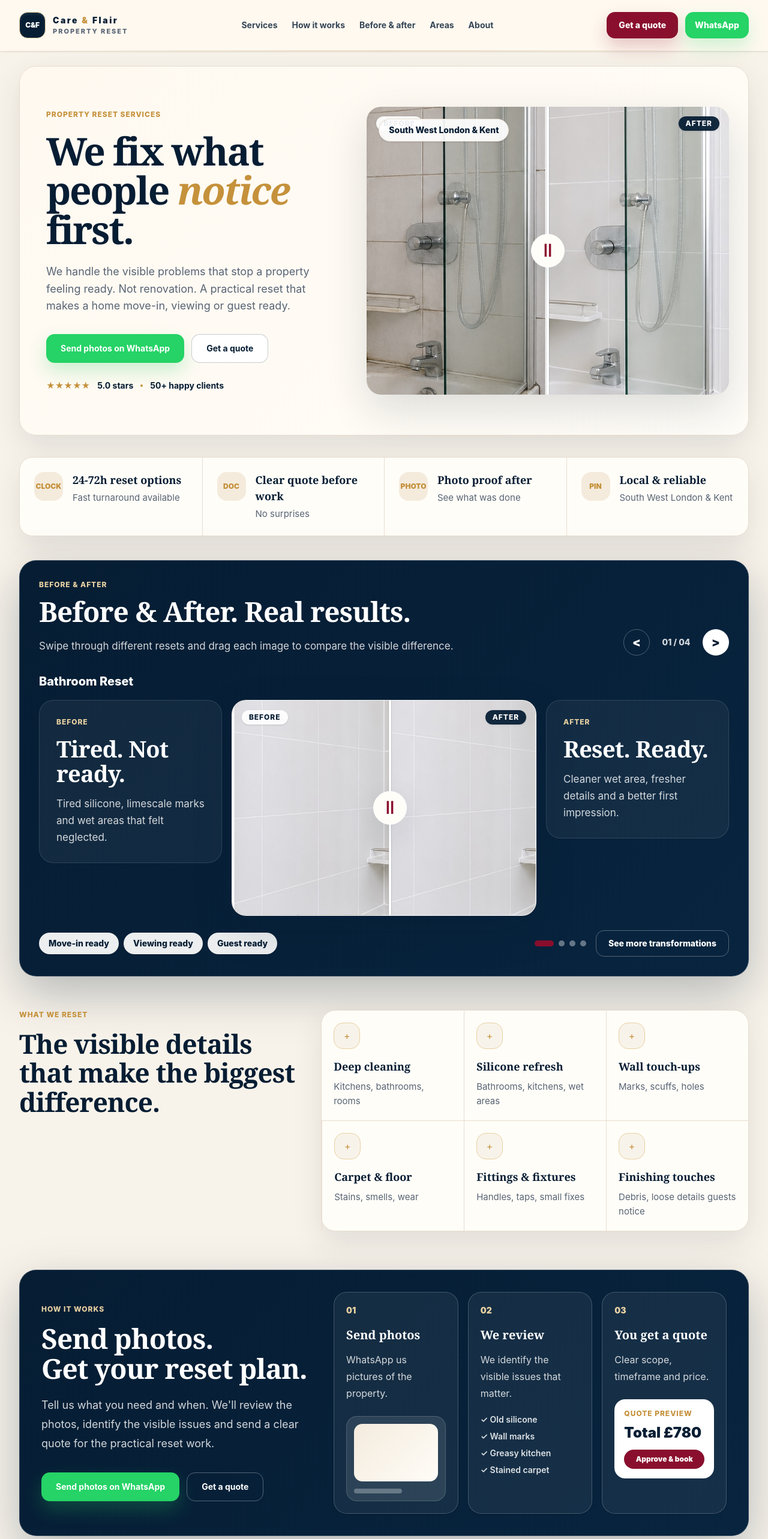
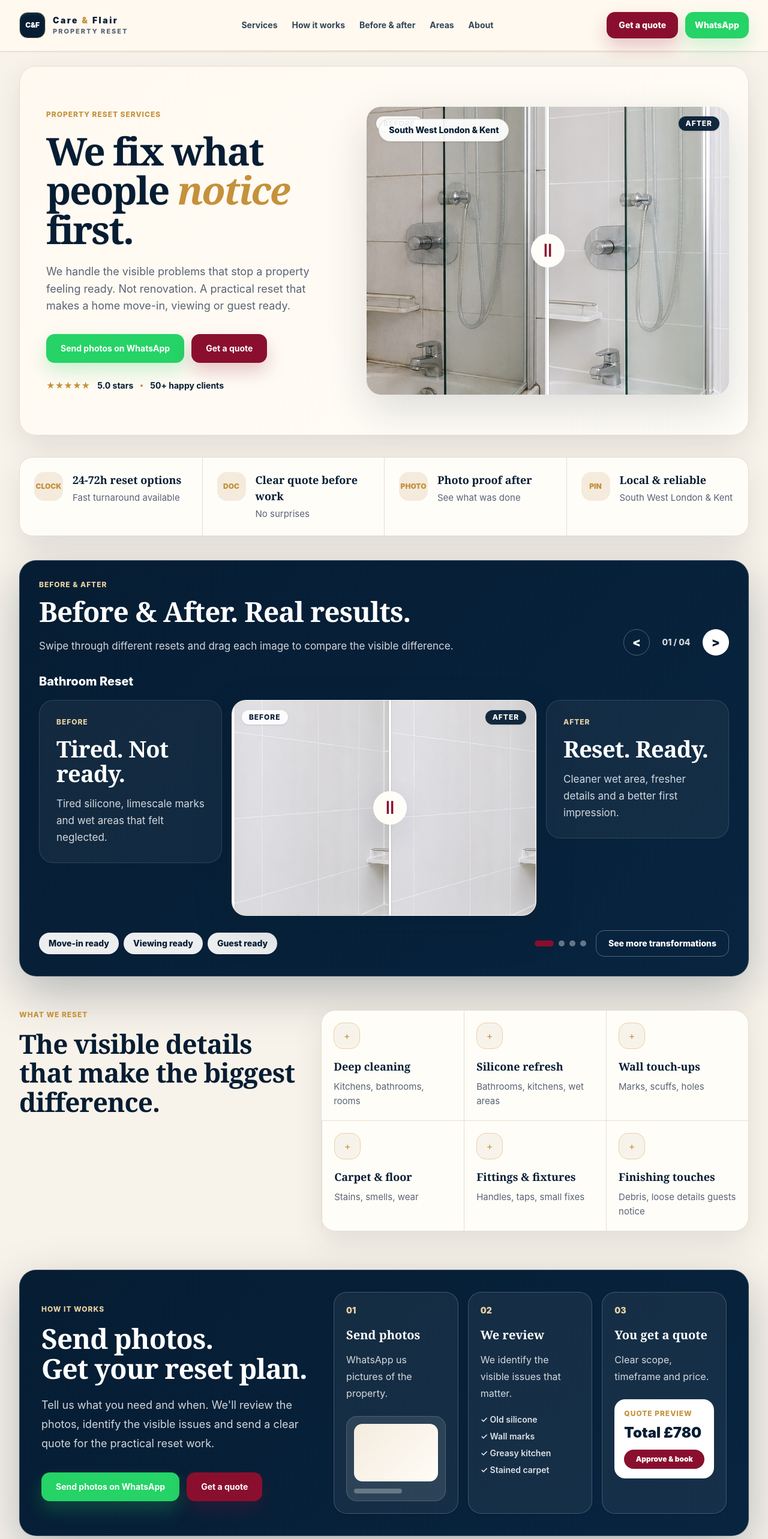
Before and after one commit to RomanKozhushko/Careandflair, a Next.js app: page / in a window 1280 px wide. Shown: the top 2566 px of the page at 60% size. Built offline with nearby package versions, Linux system fonts and the light colour scheme; no server answers.

Commit message:
Make quote CTAs cherry

```diff
--- a/src/app/page.tsx
+++ b/src/app/page.tsx
@@ -22,7 +22,7 @@ export default async function Home() {
       <div className="fixed inset-x-0 bottom-0 z-40 border-t border-white/30 bg-[var(--cf-navy)]/96 p-3 shadow-[0_-16px_38px_rgba(6,29,51,0.22)] backdrop-blur sm:hidden">
         <div className="grid grid-cols-2 gap-2">
           <a href={whatsappHref} className="inline-flex items-center justify-center rounded-[14px] bg-[var(--cf-whatsapp)] px-4 py-3 text-sm font-bold text-white shadow-[0_14px_30px_rgba(37,211,102,0.22)]">WhatsApp</a>
-          <Link href="/quote" className="inline-flex items-center justify-center rounded-[14px] border border-white/35 bg-white px-4 py-3 text-sm font-black text-[var(--cf-navy)]">Get quote</Link>
+          <Link href="/quote" className="inline-flex items-center justify-center rounded-[14px] bg-[var(--cf-cherry)] px-4 py-3 text-sm font-black text-white shadow-[0_14px_30px_rgba(138,15,46,0.22)]">Get quote</Link>
         </div>
       </div>
       <Footer content={content} />
--- a/src/homepage/ApprovedHomePage.tsx
+++ b/src/homepage/ApprovedHomePage.tsx
@@ -29,15 +29,11 @@ function WhatsAppButton({ href, children, className = "" }: { href: string; chil
   );
 }
 
-function OutlineButton({ href, children, dark = false, className = "" }: { href: string; children: React.ReactNode; dark?: boolean; className?: string }) {
+function QuoteButton({ href, children, className = "" }: { href: string; children: React.ReactNode; className?: string }) {
   return (
     <Link
       href={href}
-      className={`inline-flex h-12 items-center justify-center rounded-[14px] border px-6 text-sm font-bold transition hover:-translate-y-px ${
-        dark
-          ? "border-white/30 text-white hover:bg-white/10"
-          : "border-[rgba(8,27,45,0.22)] bg-white text-[var(--cf-navy)] hover:bg-[var(--cf-cream-card)]"
-      } ${className}`}
+      className={`inline-flex h-12 items-center justify-center rounded-[14px] bg-[var(--cf-cherry)] px-6 text-sm font-bold text-white shadow-[0_14px_30px_rgba(138,15,46,0.22)] transition hover:-translate-y-px hover:bg-[var(--cf-cherry-2)] active:bg-[var(--cf-cherry-dark)] ${className}`}
     >
       {children}
     </Link>
@@ -128,7 +124,7 @@ function HeroApproved({ content, strongestItem }: { content: ContentBundle; stro
           </p>
           <div className="mt-8 flex flex-col gap-3 sm:flex-row">
             <WhatsAppButton href={wa} className="w-full sm:w-auto">Send photos on WhatsApp</WhatsAppButton>
-            <OutlineButton href="/quote" className="w-full sm:w-auto">Get a quote</OutlineButton>
+            <QuoteButton href="/quote" className="w-full sm:w-auto">Get a quote</QuoteButton>
           </div>
           <div className="mt-7 flex flex-wrap items-center gap-3 text-sm font-bold text-[var(--cf-navy)]">
             <span className="text-[var(--cf-gold)]" aria-label="5.0 stars">★★★★★</span>
@@ -195,7 +191,7 @@ function HowItWorksApproved({ phone }: { phone: string }) {
           </p>
           <div className="mt-8 flex flex-col gap-3 sm:flex-row">
             <WhatsAppButton href={wa} className="w-full sm:w-auto">Send photos on WhatsApp</WhatsAppButton>
-            <OutlineButton href="/quote" dark className="w-full sm:w-auto">Get a quote</OutlineButton>
+            <QuoteButton href="/quote" className="w-full sm:w-auto">Get a quote</QuoteButton>
           </div>
         </div>
         <div className="grid gap-4 md:grid-cols-3">
@@ -274,7 +270,7 @@ function FinalCta({ phone, image }: { phone: string; image?: string }) {
           <p className="mt-4 max-w-[620px] text-[17px] leading-8 text-[var(--cf-text-soft)]">Send photos on WhatsApp and we&apos;ll take care of the visible details.</p>
           <div className="mt-7 flex flex-col gap-3 sm:flex-row">
             <WhatsAppButton href={whatsappHref(phone)} className="w-full sm:w-auto">Send photos on WhatsApp</WhatsAppButton>
-            <OutlineButton href="/quote" className="w-full sm:w-auto">Get a quote</OutlineButton>
+            <QuoteButton href="/quote" className="w-full sm:w-auto">Get a quote</QuoteButton>
           </div>
         </div>
         <div className="relative hidden min-h-[280px] lg:block">
```
